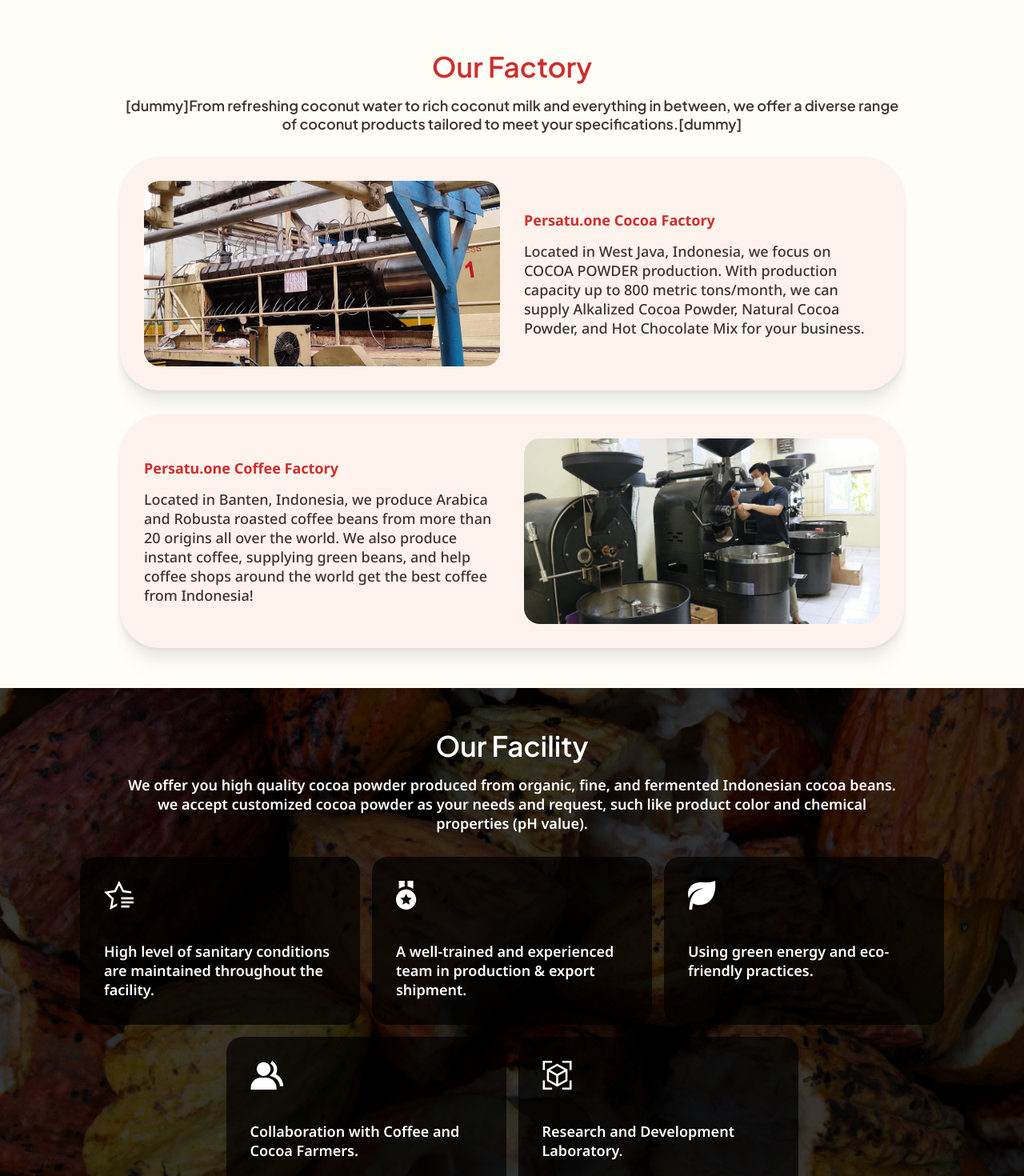
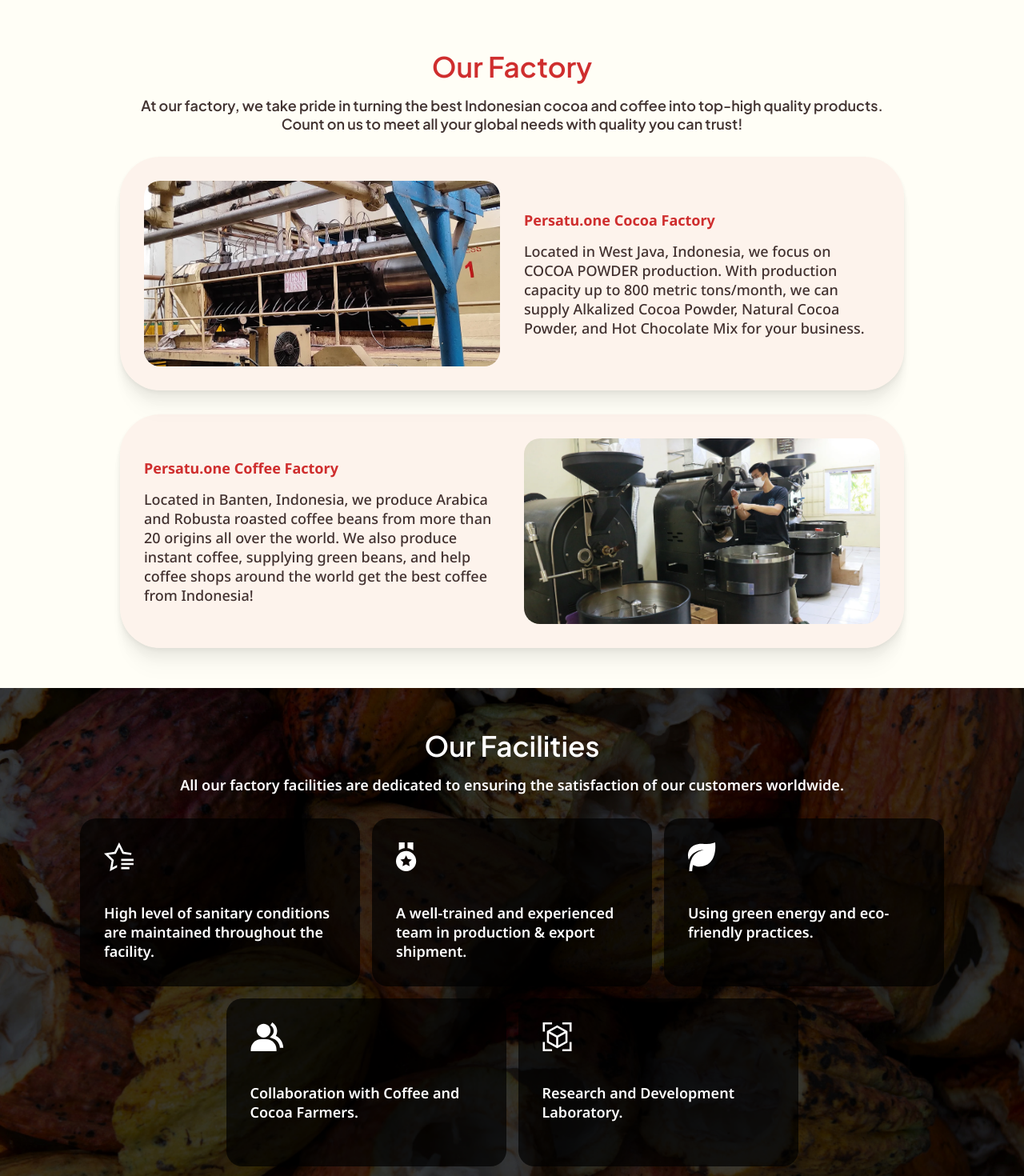
Before and after one commit to space-ibrahimstudio/persatuone-next, a Next.js app: page / in a window 1280 px wide. Shown: the part 1100-2570 px from the top of the page at 80% size. Built offline with nearby package versions, Linux system fonts and the light colour scheme.

Commit message:
revision: fix copywriting

```diff
--- a/components/cards.js
+++ b/components/cards.js
@@ -60,7 +60,13 @@
   }
 };
 
-export const CocoaCard = ({ variant, cardTitle, cardDesc, imageUrl }) => {
+export const CocoaCard = ({
+  variant,
+  cardTitle,
+  cardDesc,
+  cardCta,
+  imageUrl,
+}) => {
   if (variant === "revert") {
     return (
       <section
@@ -76,6 +82,9 @@
         <div className={cocoa.productCardHeading}>
           <h1 className={cocoa.productCardTitle}>{cardTitle}</h1>
           <p className={cocoa.productCardDesc}>{cardDesc}</p>
+          <p className={cocoa.productCardDesc} style={{ fontWeight: "300" }}>
+            {cardCta}
+          </p>
         </div>
       </section>
     );
@@ -85,6 +94,9 @@
         <div className={cocoa.productCardHeading}>
           <h1 className={cocoa.productCardTitle}>{cardTitle}</h1>
           <p className={cocoa.productCardDesc}>{cardDesc}</p>
+          <p className={cocoa.productCardDesc} style={{ fontWeight: "300" }}>
+            {cardCta}
+          </p>
         </div>
         <img
           className={cocoa.productCardImage}
--- a/components/footer.js
+++ b/components/footer.js
@@ -36,7 +36,7 @@
               onClick={() => scrollToElement("facility-section")}
               className={styles.footerMenuLink}
             >
-              Our facility
+              Our facilities
             </h2>
             <h2
               onClick={() => scrollToElement("why-section")}
@@ -69,7 +69,7 @@
               onClick={() => scrollToElement("certi-section")}
               className={styles.footerMenuLink}
             >
-              Cetifications
+              Certifications
             </h2>
             <h2
               onClick={() => scrollToSection("our-brands")}
--- a/sections/certifications.js
+++ b/sections/certifications.js
@@ -11,10 +11,8 @@
       <div className={styles.facilityHeading}>
         <h1 className={styles.factoryTitle}>Certifications</h1>
         <p className={styles.aboutDesc}>
-          We offer you high quality cocoa powder produced from organic, fine,
-          and fermented Indonesian cocoa beans. we accept customized cocoa
-          powder as your needs and request, such like product color and chemical
-          properties (pH value).
+          Our factory has been certified to meet the highest standards of global
+          trade.
         </p>
       </div>
       <div className={styles.certificationsBody}>
--- a/sections/contact.js
+++ b/sections/contact.js
@@ -18,6 +18,25 @@
           <p className={styles.contactDesc}>
             Please contact us to know more about our company, products, and
             sample request.
+          </p>
+          <p
+            className={styles.contactDesc}
+            style={{ fontSize: "var(--font-xsmall)", fontWeight: "500" }}
+          >
+            Phone Number: +62 821 2227 9540
+          </p>
+          <p
+            className={styles.contactDesc}
+            style={{ fontSize: "var(--font-xsmall)", fontWeight: "500" }}
+          >
+            Email: sales@persatu.one | sales@cartenzcocoa.com
+          </p>
+          <p
+            className={styles.contactDesc}
+            style={{ fontSize: "var(--font-xsmall)", fontWeight: "500" }}
+          >
+            Marketing Office: Ruko North Sorrento Square, Jalan Ir. Sukarno
+            No.3, Pagedangan, Tangerang, Banten, Indonesia, 15332
           </p>
         </div>
         <div className={styles.contactForm}>
--- a/sections/facility.js
+++ b/sections/facility.js
@@ -11,12 +11,10 @@
       style={{ backgroundImage: "url(/img/facility-bg.jpg)" }}
     >
       <div className={styles.facilityHeading}>
-        <h1 className={styles.factoryTitle}>Our Facility</h1>
+        <h1 className={styles.factoryTitle}>Our Facilities</h1>
         <p className={styles.facilityDesc}>
-          We offer you high quality cocoa powder produced from organic, fine,
-          and fermented Indonesian cocoa beans. we accept customized cocoa
-          powder as your needs and request, such like product color and chemical
-          properties (pH value).
+          All our factory facilities are dedicated to ensuring the satisfaction
+          of our customers worldwide.
         </p>
       </div>
       <div className={styles.facilityBody}>
--- a/sections/factory.js
+++ b/sections/factory.js
@@ -12,9 +12,9 @@
       <div className={styles.factoryHeading}>
         <h1 className={styles.factoryTitle}>Our Factory</h1>
         <p className={styles.aboutDesc}>
-          [dummy]From refreshing coconut water to rich coconut milk and
-          everything in between, we offer a diverse range of coconut products
-          tailored to meet your specifications.[dummy]
+          At our factory, we take pride in turning the best Indonesian cocoa and
+          coffee into top-high quality products. Count on us to meet all your
+          global needs with quality you can trust!
         </p>
       </div>
       <FactoryCard
--- a/sections/gallery.js
+++ b/sections/gallery.js
@@ -20,12 +20,12 @@
     >
       <div className={styles.facilityHeading}>
         <h1 className={styles.factoryTitle}>Our Gallery</h1>
-        <p className={styles.aboutDesc}>
+        {/* <p className={styles.aboutDesc}>
           We offer you high quality cocoa powder produced from organic, fine,
           and fermented Indonesian cocoa beans. we accept customized cocoa
           powder as your needs and request, such like product color and chemical
           properties (pH value).
-        </p>
+        </p> */}
       </div>
       <div className={styles.galleryBody}>
         <div className={styles.galleryTab}>
--- a/sections/products.js
+++ b/sections/products.js
@@ -44,6 +44,7 @@
                 imageUrl={product.imageUrl}
                 cardTitle={product.cardTitle}
                 cardDesc={product.cardDesc}
+                cardCta={product.cardCta}
               />
             ))}
           </div>
@@ -58,8 +59,8 @@
           <h2 className={styles.herSubtitle}>OUR PRODUCTS</h2>
           <h1 className={styles.brandsTitle}>Coffee Products</h1>
           <p className={styles.heroDesc}>
-            We offer you high quality coffee produced from the best fermented
-            Indonesian coffee beans.
+            We offer you high quality coffee products, produced from the best
+            Arabica and Robusta Indonesian coffee beans.
           </p>
         </div>
         <div className={styles.cofproductsBody}>
--- a/styles/Home.module.css
+++ b/styles/Home.module.css
@@ -691,7 +691,7 @@
   align-self: stretch;
   position: relative;
   font-size: var(--font-small);
-  font-weight: 700;
+  font-weight: 600;
 }
 
 .iputField {
--- a/utils/data.js
+++ b/utils/data.js
@@ -10,50 +10,50 @@
     {
       imageUrl: "/img/img-13.webp",
       cardTitle: "CT700 Low Fat Alkalized",
-      cardDesc:
-        "Lorem ipsum dolor sit amet, consectetur adipiscing elit. Aenean ut lectus dui. Nullam vulputate commodo euismod.",
+      cardDesc: "Fat Content: 8-10% | pH: 6.8 - 7.2",
+      cardCta: "Contact us for more information",
     },
     {
       imageUrl: "/img/img-18.webp",
       cardTitle: "CT700N Low Fat Natural",
-      cardDesc:
-        "Lorem ipsum dolor sit amet, consectetur adipiscing elit. Aenean ut lectus dui. Nullam vulputate commodo euismod.",
+      cardDesc: "Fat Content: 8-10% | pH: 5-6",
+      cardCta: "Contact us for more information",
     },
   ],
   [
     {
       imageUrl: "/img/img-14.webp",
       cardTitle: "CT800 Standard Alkalized",
-      cardDesc:
-        "Lorem ipsum dolor sit amet, consectetur adipiscing elit. Aenean ut lectus dui. Nullam vulputate commodo euismod.",
+      cardDesc: "Fat Content: 810-12% | pH: 6.8-7.2",
+      cardCta: "Contact us for more information",
     },
     {
       imageUrl: "/img/img-13.webp",
       cardTitle: "CT800N Standard Natural",
-      cardDesc:
-        "Lorem ipsum dolor sit amet, consectetur adipiscing elit. Aenean ut lectus dui. Nullam vulputate commodo euismod.",
+      cardDesc: "Fat Content: 8-10% | pH: 5.4-6.7",
+      cardCta: "Contact us for more information",
     },
   ],
   [
     {
       imageUrl: "/img/img-18.webp",
       cardTitle: "CT900 Premium Alkalized",
-      cardDesc:
-        "Lorem ipsum dolor sit amet, consectetur adipiscing elit. Aenean ut lectus dui. Nullam vulputate commodo euismod.",
+      cardDesc: "Fat Content: 10-12% | pH: 6.8-7.2",
+      cardCta: "Contact us for more information",
     },
     {
       imageUrl: "/img/img-14.webp",
       cardTitle: "CT900N Premium Natural",
-      cardDesc:
-        "Lorem ipsum dolor sit amet, consectetur adipiscing elit. Aenean ut lectus dui. Nullam vulputate commodo euismod.",
+      cardDesc: "Fat Content: 10-12% | pH: 6",
+      cardCta: "Contact us for more information",
     },
   ],
   [
     {
       imageUrl: "/img/img-13.webp",
       cardTitle: "CT1000 Black",
-      cardDesc:
-        "Lorem ipsum dolor sit amet, consectetur adipiscing elit. Aenean ut lectus dui. Nullam vulputate commodo euismod.",
+      cardDesc: "Fat Content: 10-12% | pH: 7.0-8.5",
+      cardCta: "Contact us for more information",
     },
   ],
 ];
```
